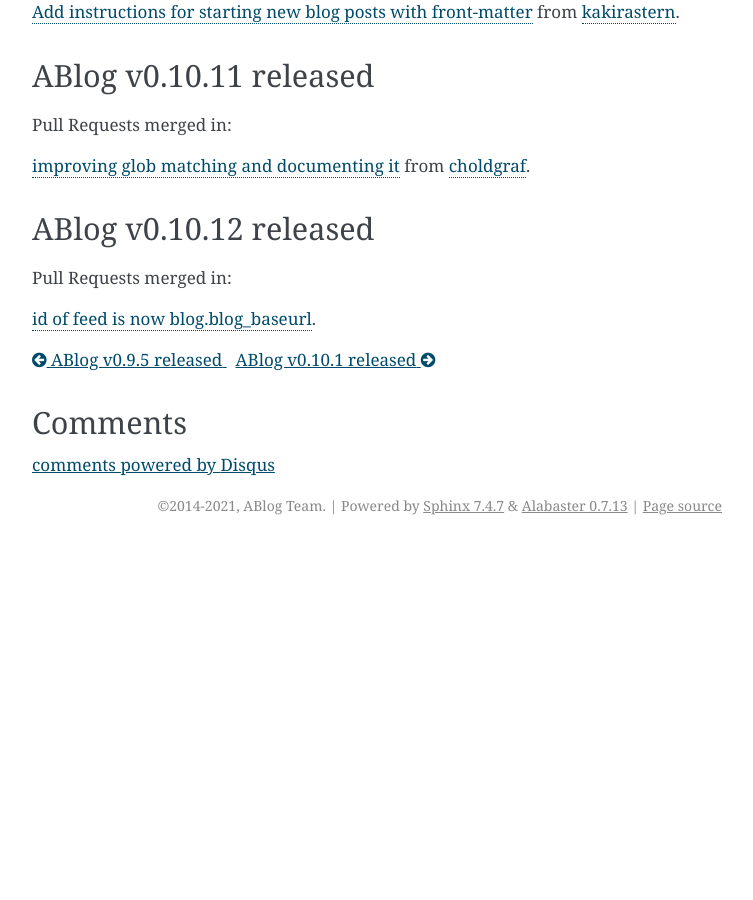
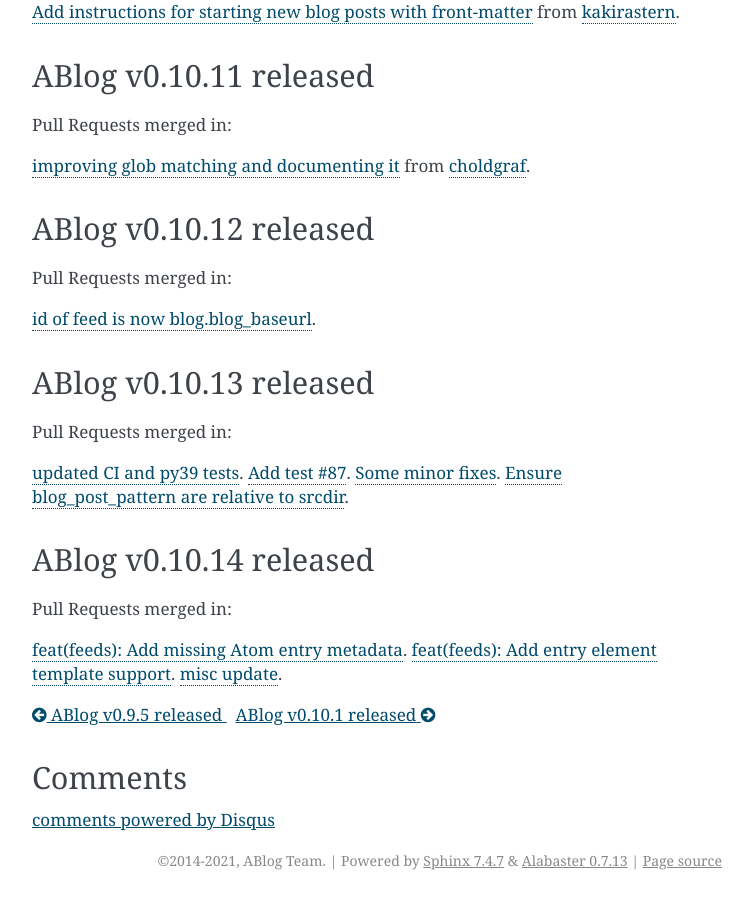
Before and after one commit to sunpy/ablog, a Sphinx documentation site: the page built from docs/release/ablog-v0.10-released.rst, in a window 1280 px wide and 900 px high, scrolled down 2176 px. Shown: the whole window, without its empty margins (388-1141 px from the left). Built offline with Sphinx 7.4.7, drawn with Linux system fonts in a browser that asks for light colours; comment, search, counter and statistics services are not loaded; before the commit the page ends 2721 px from its top, so only the background shows below that; some of the changed text lies outside the part shown.

Commit message:
misc update (#94)

````diff
--- a/azure-pipelines.yml
+++ b/azure-pipelines.yml
@@ -66,11 +66,11 @@
           apt:
             - pandoc
         envs:
-          - macos: py36-sphinx2
+          - macos: py36
           - windows: py36-sphinx3
-          - linux: py37-sphinx2
+          - linux: py37
           - linux: py37-sphinx3
           - linux: py39-sphinx3
           - linux: py38-sphinxdev
           - linux: py38-conda
-          - linux: docs
+          - linux: py39-docs
--- a/docs/conf.py
+++ b/docs/conf.py
@@ -51,7 +51,7 @@
 
 # ABLOG
 blog_title = "ABlog"
-blog_baseurl = "https://ablog.readthedocs.org"
+blog_baseurl = "https://ablog.readthedocs.org/"
 blog_locations = {
     "Pittsburgh": ("Pittsburgh, PA", "https://en.wikipedia.org/wiki/Pittsburgh"),
     "SF": ("San Francisco, CA", "https://en.wikipedia.org/wiki/San_Francisco"),
@@ -68,6 +68,22 @@
 blog_feed_archives = True
 blog_feed_fulltext = True
 blog_feed_length = None
+blog_feed_templates = {
+    # Use defaults, no templates
+    "atom": {
+        # Format tags as hashtags and append to the content
+        "content": "{{ title }}{% for tag in post.tags %}"
+        " #{{ tag.name|trim()|replace(' ', '') }}"
+        "{% endfor %}",
+    },
+    # Create content text suitable posting to micro-bogging
+    "social": {
+        # Format tags as hashtags and append to the content
+        "content": "{{ title }}{% for tag in post.tags %}"
+        " #{{ tag.name|trim()|replace(' ', '') }}"
+        "{% endfor %}",
+    },
+}
 disqus_shortname = "ablogforsphinx"
 disqus_pages = True
 fontawesome_css_file = "css/font-awesome.css"
--- a/docs/manual/cross-referencing-blog-pages.rst
+++ b/docs/manual/cross-referencing-blog-pages.rst
@@ -27,6 +27,7 @@
 ==============  ==========================  ===============================
 Posts           :ref:`blog-posts`           ``:ref:`blog-posts```
 Drafts          :ref:`blog-drafts`          ``:ref:`blog-drafts```
+Blog Feed       :ref:`blog-feed`            ``:ref:`blog-feed```
 Author          :ref:`author-ahmet`         ``:ref:`author-ahmet```
 Language        :ref:`language-en`          ``:ref:`language-en```
 Location        :ref:`location-pittsburgh`  ``:ref:`location-pittsburgh```
--- a/docs/release/ablog-v0.10-released.rst
+++ b/docs/release/ablog-v0.10-released.rst
@@ -164,3 +164,30 @@
 Pull Requests merged in:
 
 `id of feed is now blog.blog_baseurl <https://github.com/sunpy/ablog/pull/83>`__.
+
+ABlog v0.10.13 released
+-----------------------
+.. post:: Jan 19, 2021
+   :author: Nabil
+   :category: Release
+   :location: World
+
+Pull Requests merged in:
+
+`updated CI and py39 tests <https://github.com/sunpy/ablog/pull/86>`__.
+`Add test #87 <https://github.com/sunpy/ablog/pull/87>`__.
+`Some minor fixes <https://github.com/sunpy/ablog/pull/88>`__.
+`Ensure blog_post_pattern are relative to srcdir <https://github.com/sunpy/ablog/pull/89>`__.
+
+ABlog v0.10.14 released
+-----------------------
+.. post:: March 21, 2021
+   :author: Nabil
+   :category: Release
+   :location: World
+
+Pull Requests merged in:
+
+`feat(feeds): Add missing Atom entry metadata <https://github.com/sunpy/ablog/pull/92>`__.
+`feat(feeds): Add entry element template support <https://github.com/sunpy/ablog/pull/93>`__.
+`misc update <https://github.com/sunpy/ablog/pull/94>`__.
````
Also changed, not shown: docs/manual/ablog-configuration-options.rst (+12 -11 lines), .pre-commit-config.yaml, 8 other files.
